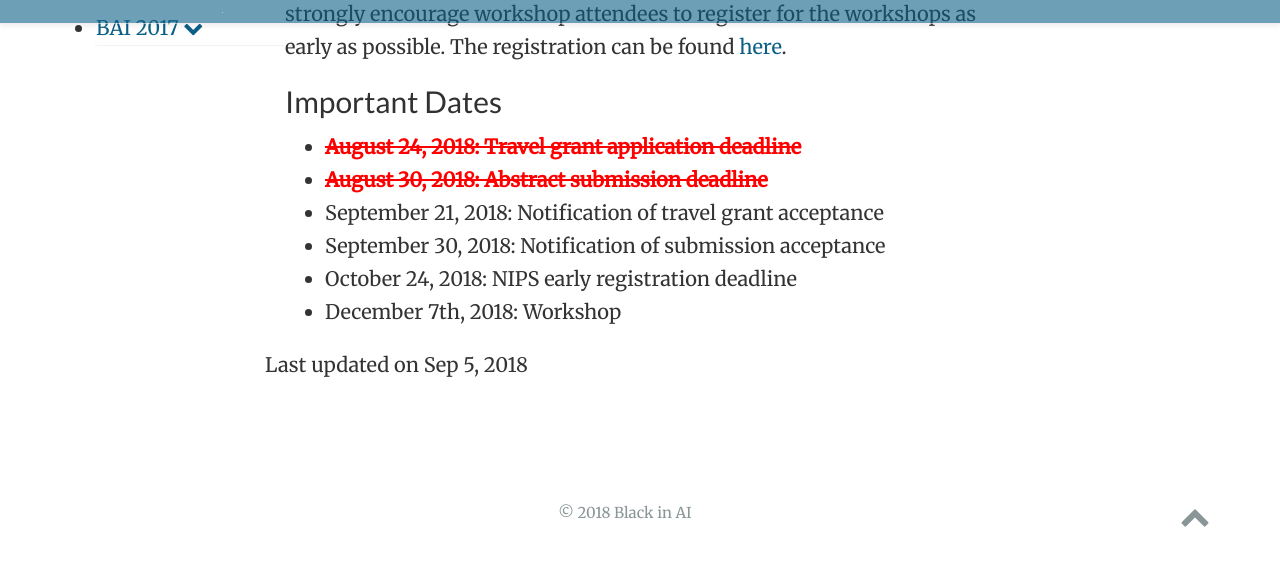
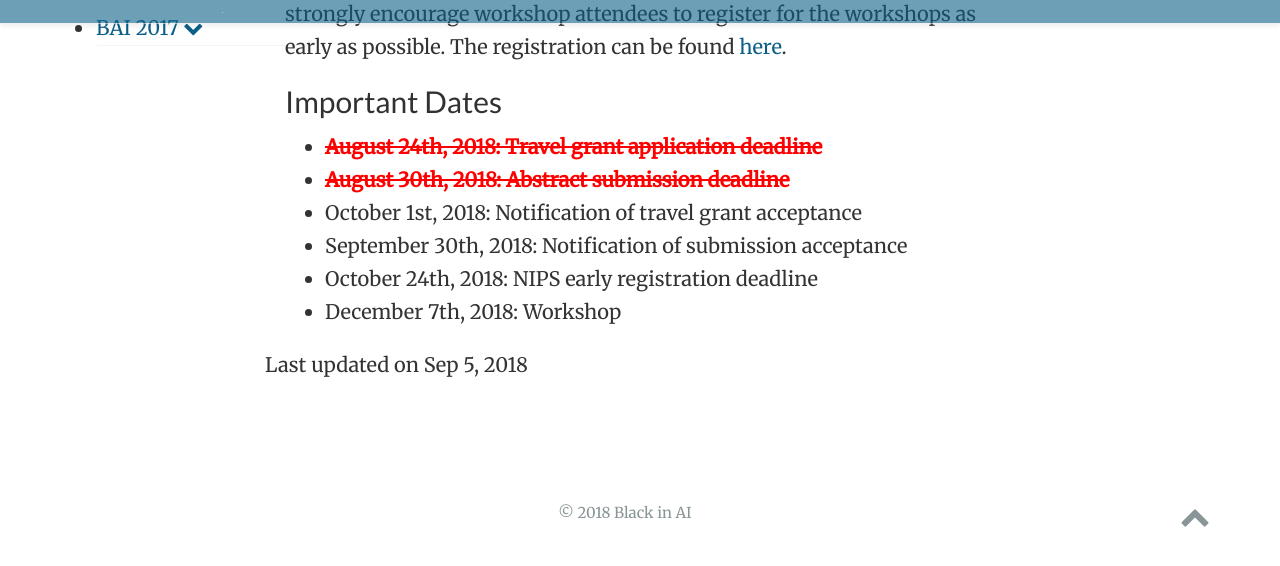
Before and after one commit to blackinai/blackinai-original-webpage, a Jekyll site: the page workshop/2018/cfp/index.html, which Jekyll copies as it is, in a window 1280 px wide and 900 px high, scrolled down 562 px, cut to the strip 314-880 px from the top of the window. Built offline with Jekyll 4.4.1, drawn with Linux system fonts in a browser that asks for light colours; nearby versions of some CDN libraries; comment, search, counter and statistics services are not loaded; a style sheet for code colours, icons or effects is not loaded.

Commit message:
rebuilding site Tue, Sep 25, 2018 10:24:03 PM

```diff
--- a/workshop/2018/cfp/index.html
+++ b/workshop/2018/cfp/index.html
@@ -422,11 +422,11 @@
 <h2 id="important-dates">Important Dates</h2>
 
 <ul>
-<li><span style="color:red"><strong><del>August 24, 2018: Travel grant application deadline</del></strong></span></li>
-<li><span style="color:red"><strong><del>August 30, 2018: Abstract submission deadline</del></strong></span></li>
-<li>September 21, 2018: Notification of travel grant acceptance</li>
-<li>September 30, 2018: Notification of submission acceptance</li>
-<li>October 24, 2018: NIPS early registration deadline</li>
+<li><span style="color:red"><strong><del>August 24th, 2018: Travel grant application deadline</del></strong></span></li>
+<li><span style="color:red"><strong><del>August 30th, 2018: Abstract submission deadline</del></strong></span></li>
+<li>October 1st, 2018: Notification of travel grant acceptance</li>
+<li>September 30th, 2018: Notification of submission acceptance</li>
+<li>October 24th, 2018: NIPS early registration deadline</li>
 <li>December 7th, 2018: Workshop</li>
 </ul>
             </div>
```
Also changed, not shown: index.html (+5 -5 lines), index.xml (+5 -5 lines), search.json (+1 -1 lines).
